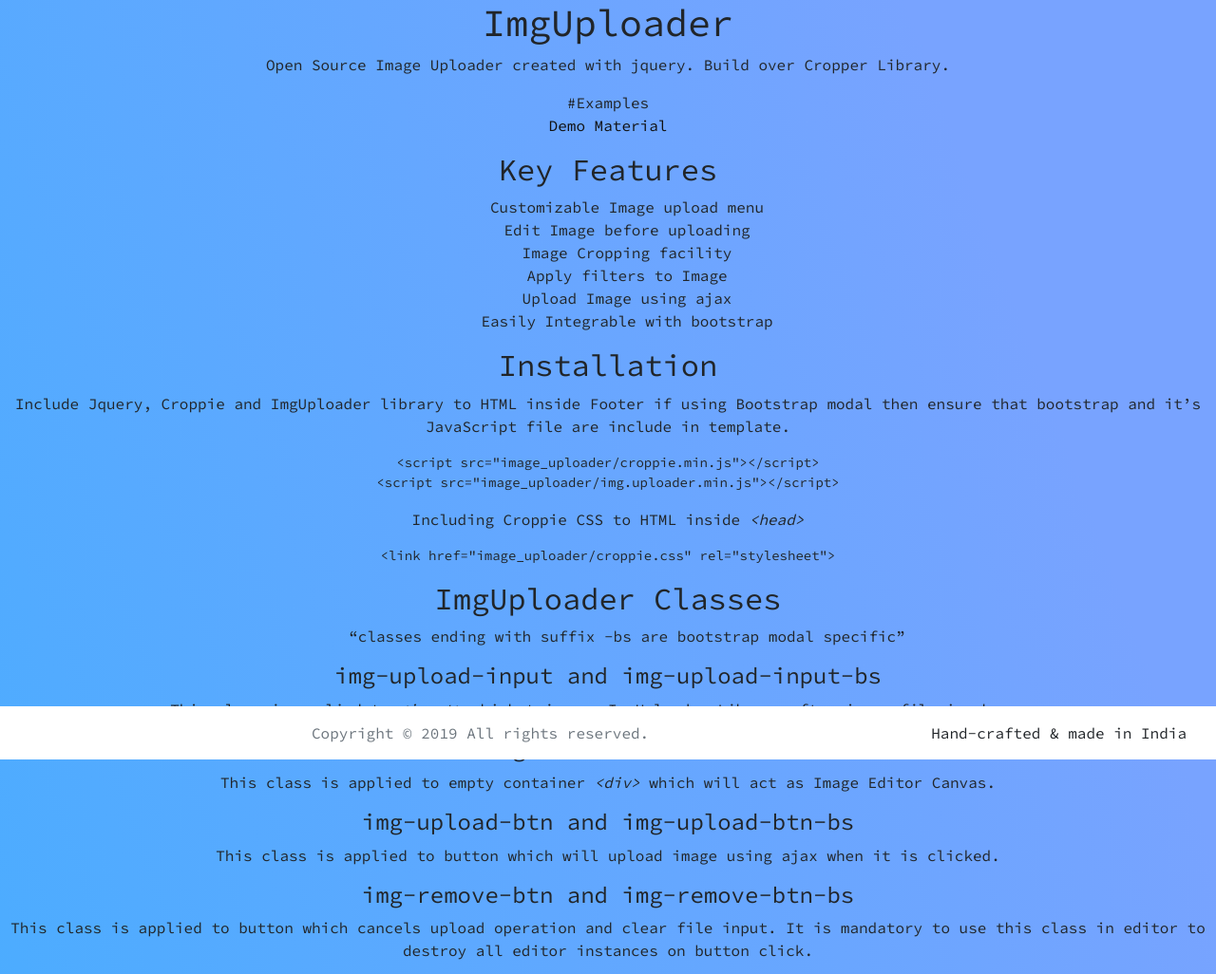
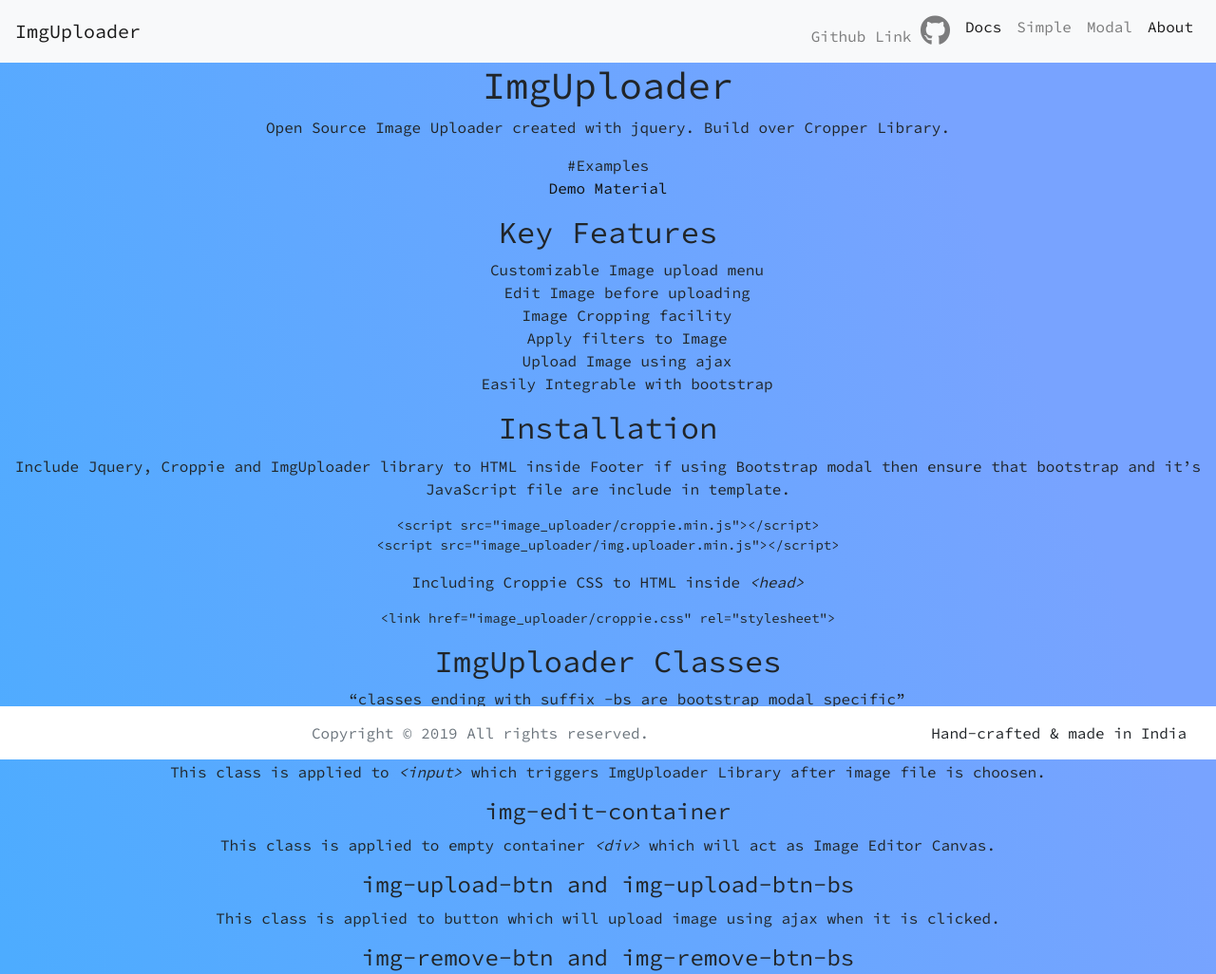
Before and after one commit to tarun-bisht/ImgUploader, a plain HTML site: page Demo/documentation.html in a window 1280 px wide. Shown: the top 1026 px of the page at 95% size. Drawn offline with nearby package versions, Linux system fonts and the light colour scheme.

Commit message:
Update documentation.html

```diff
--- a/Demo/documentation.html
+++ b/Demo/documentation.html
@@ -9,6 +9,31 @@
     <link rel="stylesheet" href="style.css">
   </head>
   <body>
+    <nav class="navbar navbar-expand-md navbar-light bg-light">
+        <a class="navbar-brand" href="../index.html">ImgUploader</a>
+        <button class="navbar-toggler" type="button" data-toggle="collapse" data-target="#navbarCollapse" aria-controls="navbarCollapse" aria-expanded="false" aria-label="Toggle navigation">
+          <span class="navbar-toggler-icon"></span>
+        </button>
+        <div class="collapse navbar-collapse d-flex flex-row-reverse" id="navbarCollapse">
+          <ul class="navbar-nav">
+                <li class="nav-item">
+                        <a class="nav-link" href="https://github.com/tarun-bisht/ImgUploader">Github Link <i class="fab fa-github fa-2x"></i></a>
+                    </li>
+            <li class="nav-item">
+              <a class="nav-link active" href="documentation.html">Docs</a>
+            </li>
+                <li class="nav-item">
+                        <a class="nav-link" href="upload.html">Simple</a>
+                    </li>
+                    <li class="nav-item">
+                        <a class="nav-link" href="bs-upload.html">Modal</a>
+                    </li>
+            <li class="nav-item">
+              <a class="nav-link active" href="about.html">About</a>
+            </li>
+          </ul>
+        </div>
+      </nav>
 <h1 class="code-line" data-line-start=0 data-line-end=1 ><a id="ImgUploader_0"></a>ImgUploader</h1>
 <p class="has-line-data" data-line-start="2" data-line-end="3">Open Source Image Uploader created with jquery. Build over Cropper Library.</p>
 <p class="has-line-data" data-line-start="4" data-line-end="6">#Examples<br>
```
